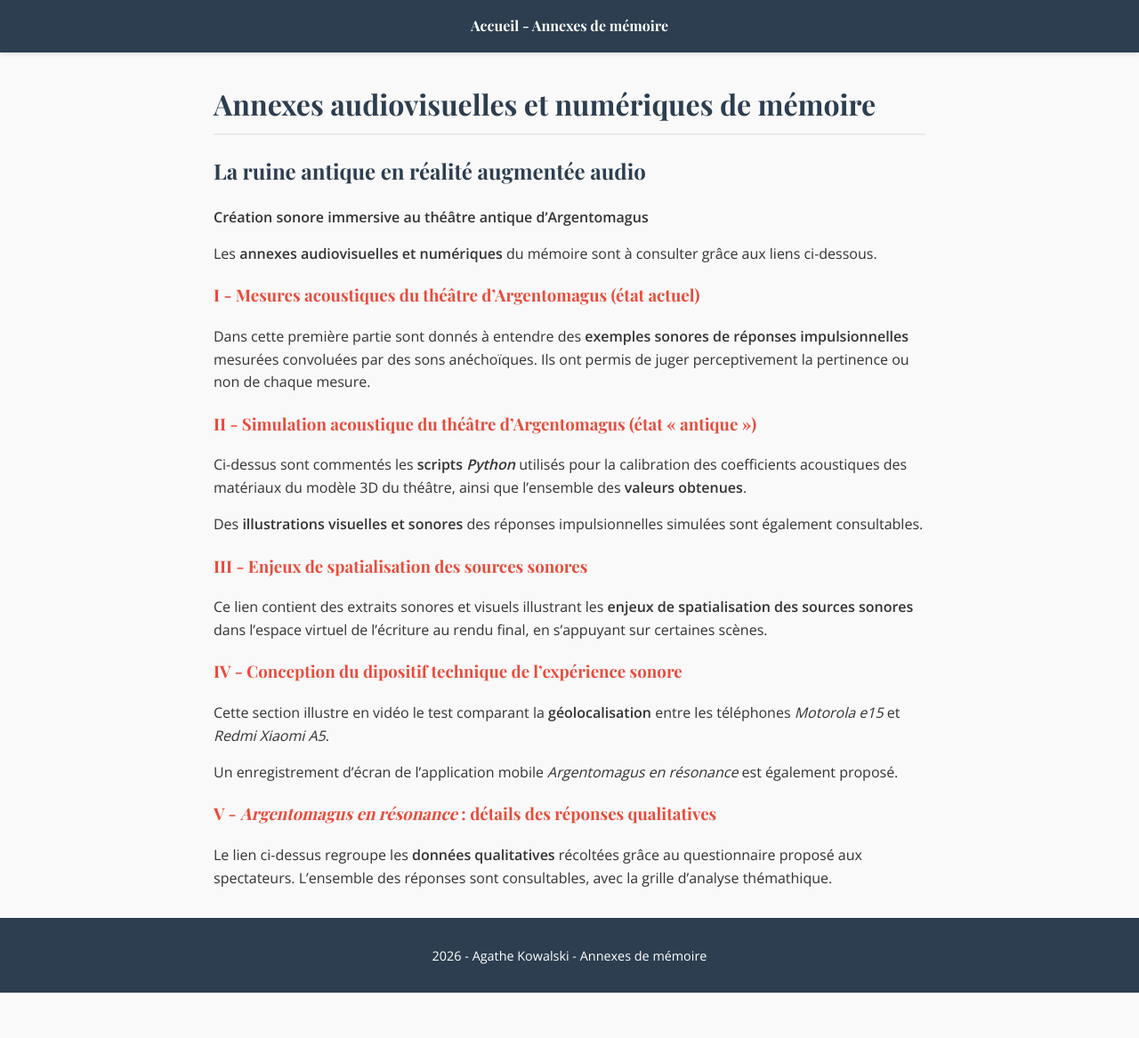
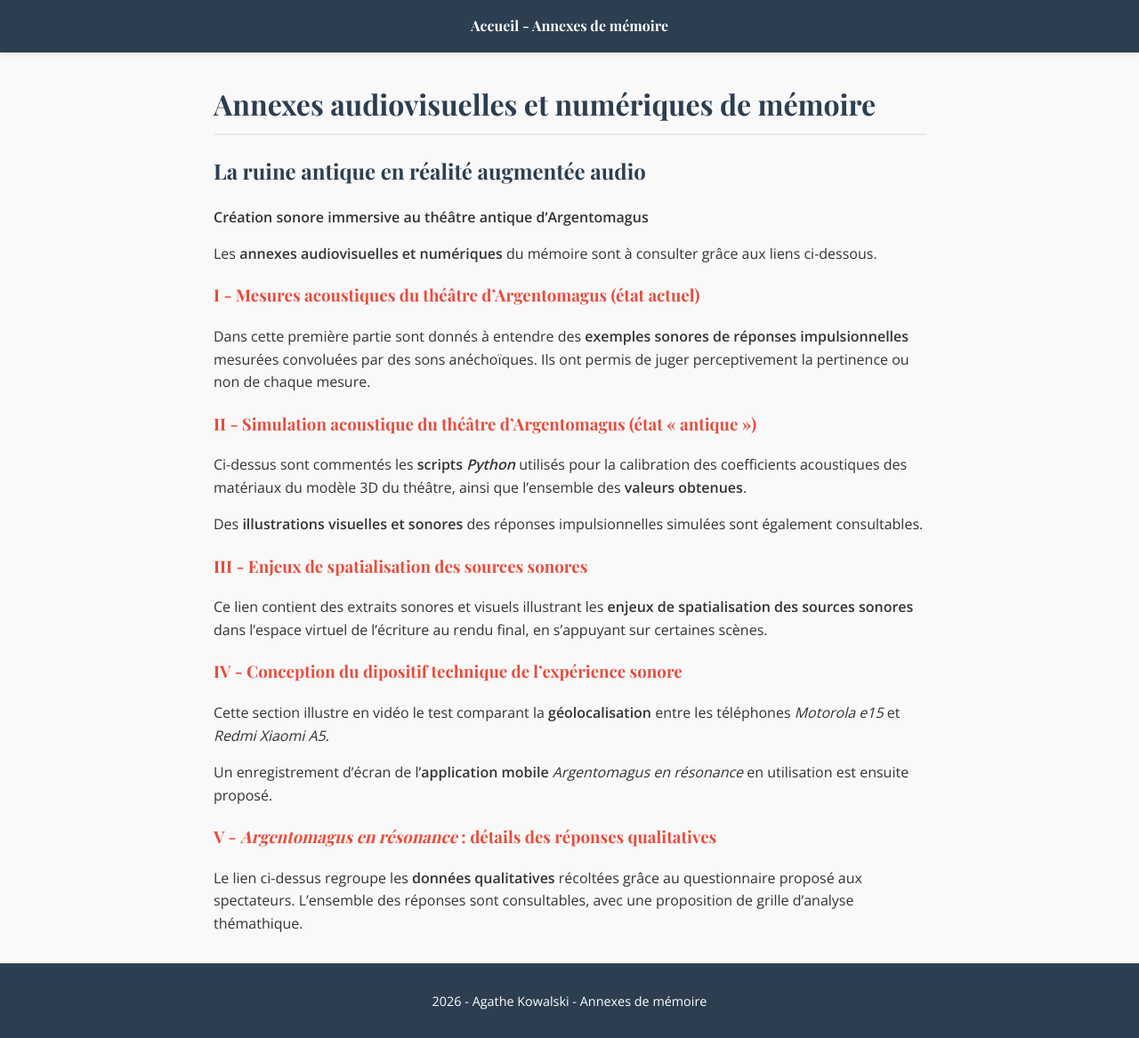
Before and after one commit to agathekowalski/ensll_memoire_p2026, a Jekyll site: the page built from index.md, in a window 1280 px wide. Shown: the whole page at 89% size. Built offline with Jekyll 4.4.1, drawn with Linux system fonts in a browser that asks for light colours; before the commit the page ends 1116 px from its top, so only the background shows below that.

Commit message:
Update index.md

```diff
--- a/index.md
+++ b/index.md
@@ -32,10 +32,10 @@ Ce lien contient des extraits sonores et visuels illustrant les **enjeux de spat
 
 Cette section illustre en vidéo le test comparant la **géolocalisation** entre les téléphones *Motorola e15* et *Redmi Xiaomi A5*.
 
-Un enregistrement d'écran de l'application mobile *Argentomagus en résonance* est également proposé.
+Un enregistrement d'écran de l'**application mobile** *Argentomagus en résonance* en utilisation est ensuite proposé.
 
 
 ### [V - *Argentomagus en résonance* : détails des réponses qualitatives](argentomagusresonne/)
 
 Le lien ci-dessus regroupe les **données qualitatives** récoltées grâce au questionnaire proposé aux spectateurs.
-L'ensemble des réponses sont consultables, avec la grille d'analyse thémathique.
+L'ensemble des réponses sont consultables, avec une proposition de grille d'analyse thémathique.
```
